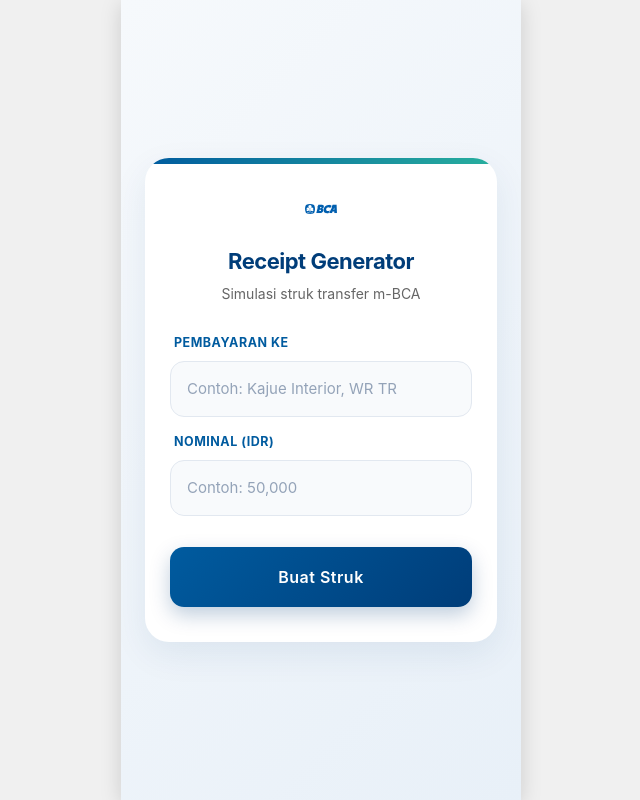
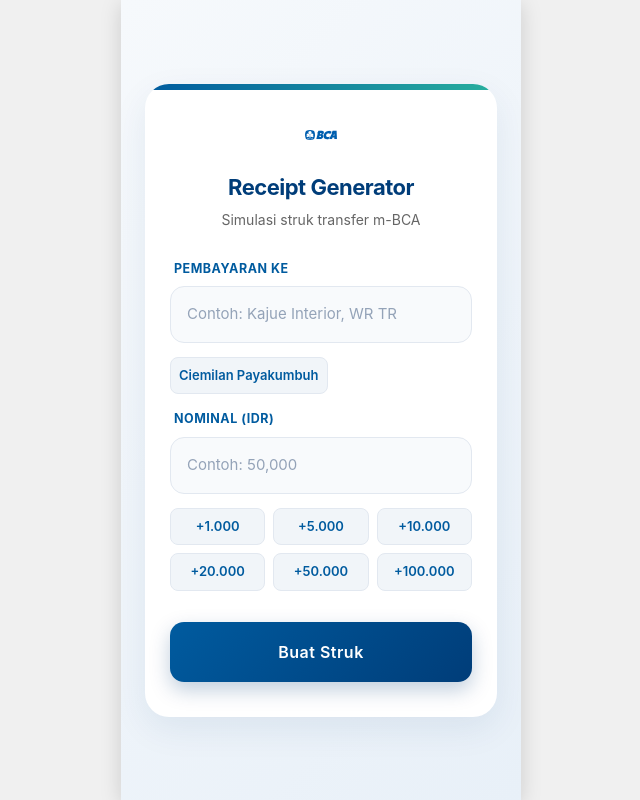
Before and after one commit to dentot1912/bca-transaction, a Next.js app: page / in a window 1280 px wide. Shown: the whole page, without its empty margins (319-959 px from the left). Built offline with nearby package versions, Linux system fonts and the light colour scheme.

Commit message:
first commit

```diff
--- a/app/page.module.css
+++ b/app/page.module.css
@@ -30,7 +30,7 @@
   background-size: 120px auto;
   background-repeat: repeat;
   transform: rotate(0deg);
-  opacity: 0.08;
+  opacity: 0.1;
   pointer-events: none;
   z-index: 1;
 }
@@ -56,17 +56,36 @@
   justify-content: center;
   align-items: center;
   padding: 20px 0 0 0;
+  position: relative;
+}
+
+.backButton {
+  position: absolute;
+  left: 0;
+  background: none;
+  border: none;
+  color: #005b9f;
+  cursor: pointer;
+  padding: 5px;
+  display: flex;
+  align-items: center;
+  justify-content: center;
 }
 
 .bcaLogoImage {
-  width: 90px;
+  width: 120px;
   height: auto;
   object-fit: contain;
 }
 
 .separator {
-  border-top: 1px dashed #d0d0d0;
+  height: 1.5px;
+  background-image: linear-gradient(to right, #d0d0d0 50%, transparent 50%);
+  background-size: calc(100% / 32) 1.5px;
+  background-repeat: repeat-x;
   margin: 0 0 35px 0;
+  border: none;
+  opacity: 0.8;
 }
 
 .successSection {
@@ -370,3 +389,32 @@
   transform: translateY(2px);
   box-shadow: 0 4px 10px rgba(0, 61, 121, 0.25);
 }
+
+.shortcutContainer {
+  display: flex;
+  flex-wrap: wrap;
+  gap: 8px;
+  margin-top: 6px;
+}
+
+.shortcutBtn {
+  background-color: #f1f5f9;
+  border: 1px solid #e2e8f0;
+  color: #005b9f;
+  border-radius: 8px;
+  padding: 8px;
+  font-size: 13px;
+  font-weight: 600;
+  cursor: pointer;
+  transition: all 0.2s ease;
+  flex: 1 1 calc(33.333% - 8px);
+}
+
+.shortcutBtn:hover {
+  background-color: #e2e8f0;
+}
+
+.shortcutBtn:active {
+  background-color: #cbd5e1;
+  transform: scale(0.98);
+}
--- a/app/page.tsx
+++ b/app/page.tsx
@@ -11,6 +11,13 @@
   const [amount, setAmount] = useState('');
   const [paymentTo, setPaymentTo] = useState('');
   const [timestamp, setTimestamp] = useState('');
+  const [rrn, setRrn] = useState('');
+
+  const addAmount = (valueToAdd: number) => {
+    const currentVal = parseInt(amountInput.replace(/\D/g, ''), 10) || 0;
+    const newVal = currentVal + valueToAdd;
+    setAmountInput(newVal.toLocaleString('en-US'));
+  };
 
   const handleAmountChange = (e: React.ChangeEvent<HTMLInputElement>) => {
     // Remove all non-digit characters
@@ -48,6 +55,10 @@
     const seconds = now.getSeconds().toString().padStart(2, '0');
 
     setTimestamp(`${day} ${month} ${year} ${hours}:${minutes}:${seconds}`);
+
+    const randomRrn = Math.floor(Math.random() * 1000000000).toString().padStart(9, '0');
+    setRrn(randomRrn);
+
     setIsSubmitted(true);
 
     try {
@@ -99,6 +110,16 @@
                     className={styles.inputField}
                     required
                   />
+                  <div className={styles.shortcutContainer}>
+                    <button
+                      type="button"
+                      onClick={() => setPaymentToInput('Ciemilan Payakumbuh')}
+                      className={styles.shortcutBtn}
+                      style={{ flex: 'none' }}
+                    >
+                      Ciemilan Payakumbuh
+                    </button>
+                  </div>
                 </div>
 
                 <div className={styles.inputGroup}>
@@ -112,6 +133,18 @@
                     className={styles.inputField}
                     required
                   />
+                  <div className={styles.shortcutContainer}>
+                    {[1000, 5000, 10000, 20000, 50000, 100000].map(val => (
+                      <button
+                        key={val}
+                        type="button"
+                        onClick={() => addAmount(val)}
+                        className={styles.shortcutBtn}
+                      >
+                        +{val.toLocaleString('id-ID')}
+                      </button>
+                    ))}
+                  </div>
                 </div>
 
                 <button
@@ -137,7 +170,12 @@
         <div className={styles.content}>
           {/* Header */}
           <div className={styles.header}>
-            <img src="/bca-bank-central-asia-logo.svg" alt="BCA Logo" className={styles.bcaLogoImage} />
+            <button type="button" className={styles.backButton} onClick={handleSelesai}>
+              <svg width="16" height="16" viewBox="0 0 24 24" fill="none" stroke="currentColor" strokeWidth="2.5" strokeLinecap="round" strokeLinejoin="round">
+                <polyline points="15 18 9 12 15 6"></polyline>
+              </svg>
+            </button>
+            <img src="/bca-bank-central-asia-logo.png" alt="BCA Logo" className={styles.bcaLogoImage} />
           </div>
 
           <div className={styles.separator}></div>
@@ -177,13 +215,13 @@
             <div className={styles.detailRowGroup}>
               <div className={styles.detailRow}>
                 <div className={styles.detailLabel}>Pengakuisisi</div>
-                <div className={styles.detailValue}>GOPAY</div>
+                <div className={styles.detailValue}>BCA</div>
               </div>
 
               <div className={`${styles.detailRow} ${styles.borderedBottom} ${styles.borderedTop}`}>
                 <div className={styles.detailLabel}>RRN</div>
                 <div className={styles.detailValue}>
-                  328749151
+                  {rrn}
                 </div>
               </div>
             </div>
```
Also changed, not shown: public/bca-bank-central-asia-logo-watermark.png (added), public/bca-bank-central-asia-logo.png (added).
